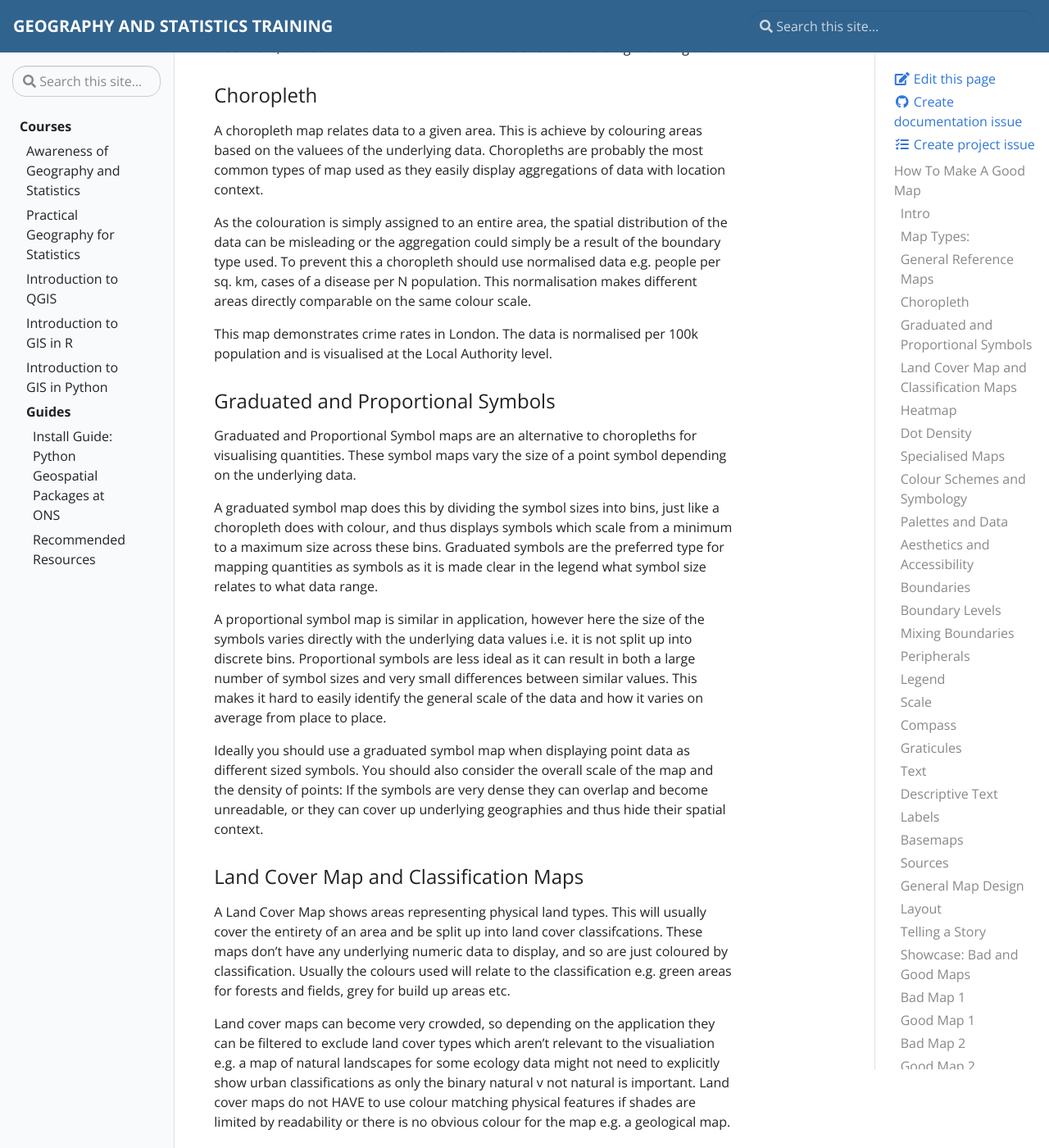
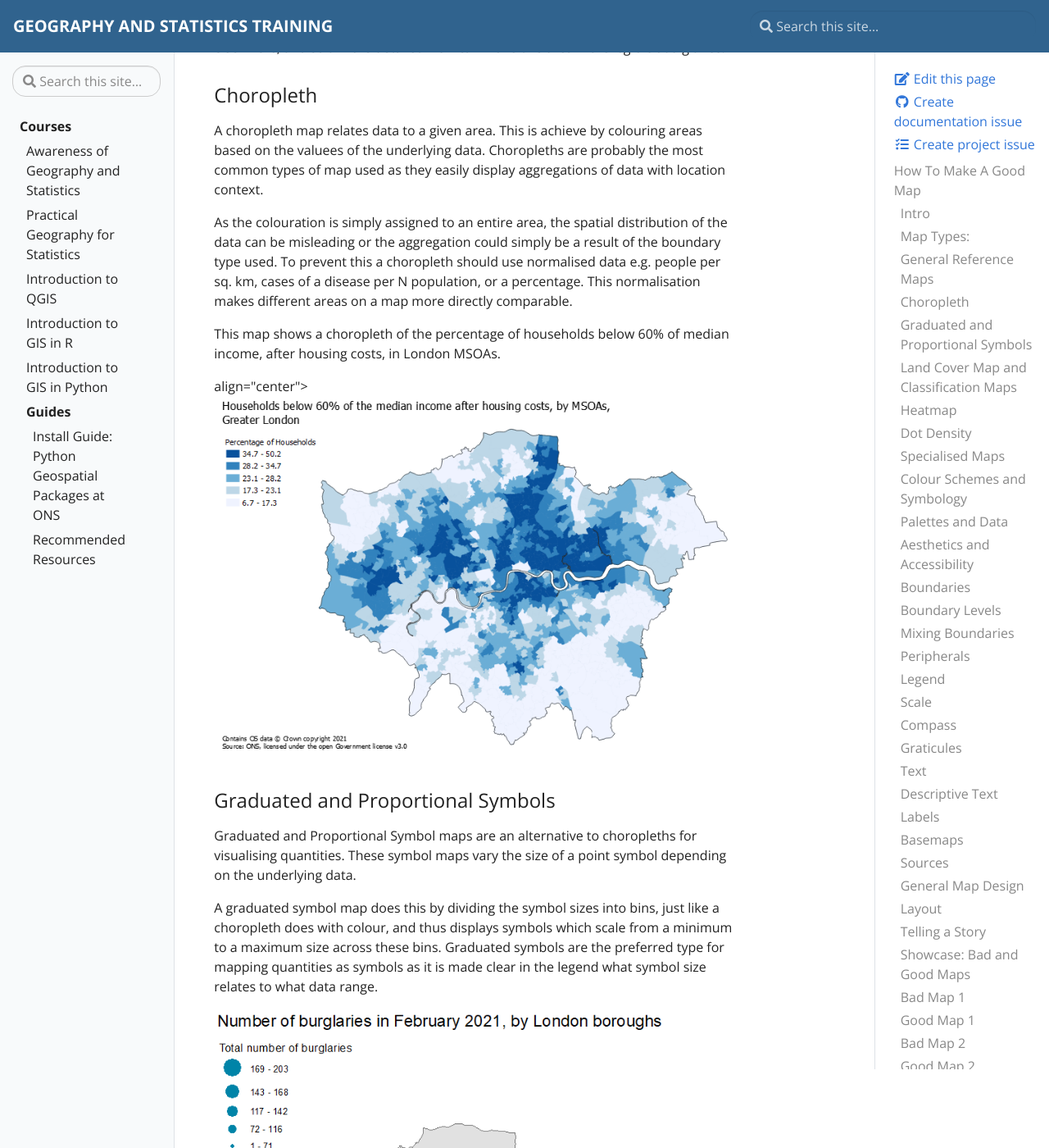
Before and after one commit to ONSgeo/geospatial-training, a Jekyll site: the page built from _docs/make_a_good_map.md, in a window 1280 px wide and 1400 px high, scrolled down 1428 px. Shown: the whole window at 82% size. Built offline with Jekyll 4.4.1, drawn with Linux system fonts in a browser that asks for light colours; some of the changed text lies outside the part shown.

Commit message:
Update make_a_good_map.md

```diff
--- a/_docs/make_a_good_map.md
+++ b/_docs/make_a_good_map.md
@@ -42,9 +42,13 @@ In additoon, there is a 'zoomed in' inset view of the South East coast. This is
 
 A choropleth map relates data to a given area. This is achieve by colouring areas based on the valuees of the underlying data. Choropleths are probably the most common types of map used as they easily display aggregations of data with location context.
 
-As the colouration is simply assigned to an entire area, the spatial distribution of the data can be misleading or the aggregation could simply be a result of the boundary type used. To prevent this a choropleth should use normalised data e.g. people per sq. km, cases of a disease per N population. This normalisation makes different areas directly comparable on the same colour scale.
+As the colouration is simply assigned to an entire area, the spatial distribution of the data can be misleading or the aggregation could simply be a result of the boundary type used. To prevent this a choropleth should use normalised data e.g. people per sq. km, cases of a disease per N population, or a percentage. This normalisation makes different areas on a map more directly comparable.
 
-This map demonstrates crime rates in London. The data is normalised per 100k population and is visualised at the Local Authority level.
+This map shows a choropleth of the percentage of households below 60% of median income, after housing costs, in London MSOAs.
+
+<p> align="center">
+ <img src="https://github.com/ONSgeo/geospatial-training/blob/master/_docs/mapping/Houses_below_60_percent_median_income_Choropleth.PNG?raw=true" alt="A choropleth of the percentage of households below 60% of median income, after housing costs, in London MSOA">
+</p>
 
 ### Graduated and Proportional Symbols
 
@@ -52,7 +56,15 @@ Graduated and Proportional Symbol maps are an alternative to choropleths for vis
 
 A graduated symbol map does this by dividing the symbol sizes into bins, just like a choropleth does with colour, and thus displays symbols which scale from a minimum to a maximum size across these bins. Graduated symbols are the preferred type for mapping quantities as symbols as it is made clear in the legend what symbol size relates to what data range.
 
-A proportional symbol map is similar in application, however here the size of the symbols varies directly with the underlying data values i.e. it is not split up into discrete bins. Proportional symbols are less ideal as it can result in both a large number of symbol sizes and very small differences between similar values. This makes it hard to easily identify the general scale of the data and how it varies on average from place to place.
+<p align="center">
+ <img src="https://github.com/ONSgeo/geospatial-training/blob/master/_docs/mapping/Number_of_burglaries_msoa_Graduated_Symbols.PNG?raw=true" alt="A graduated symbol map of burglary rates in London MSOAs">
+</p>
+
+A proportional symbol map is similar in application, however here the size of the symbols varies directly with the underlying data values i.e. it is not split up into discrete bins. Proportional symbols are less ideal as it can result in both a large number of symbol sizes and very small differences between similar values. This makes it hard to easily identify the general scale of the data and how it varies on average from place to place. In the map below, the legend is broken up in steps, however the symbols on the map have sizes which vary between these steps according to the source data. Labelling the symbols with their actual values might make it easier to read, but the same thing can be done for graduated symbols to increase accuracy.
+
+<p align="center">
+ <img src="https://github.com/ONSgeo/geospatial-training/blob/master/_docs/mapping/Number_of_burglaries_msoa_Proportional_Symbols.PNG?raw=true" alt="A proportional symbol map of burglary rates in London MSOAs">
+</p>
 
 Ideally you should use a graduated symbol map when displaying point data as different sized symbols. You should also consider the overall scale of the map and the density of points: If the symbols are very dense they can overlap and become unreadable, or they can cover up underlying geographies and thus hide their spatial context.
 
```
